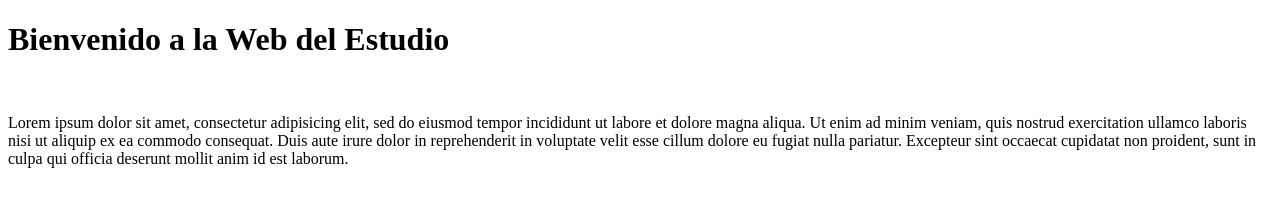
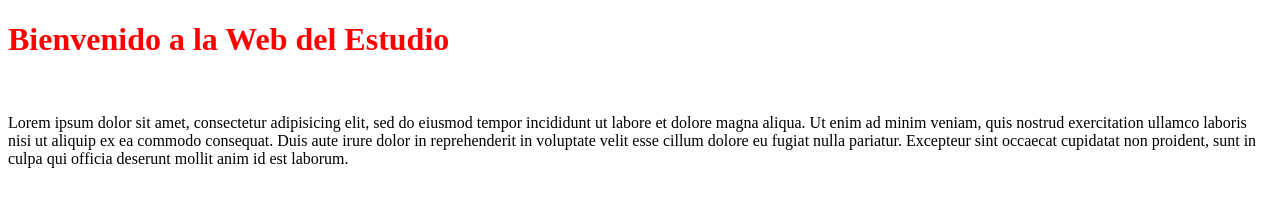
Before and after one commit to DavidITT/pagina-web, a plain HTML site: page index.html in a window 1280 px wide. Drawn offline with Linux system fonts and the light colour scheme.

Commit message:
Cambio de titulos color rojo

```diff
--- a/index.html
+++ b/index.html
@@ -5,7 +5,7 @@
 	<title>Estudio fotografico Fotocol2000</title>
 </head>
 <body>
-	<h1>Bienvenido a la Web del Estudio </h1>
+	<h1 style="color: red" >Bienvenido a la Web del Estudio</h1>
 	<br />
 	<p>Lorem ipsum dolor sit amet, consectetur adipisicing elit, sed do eiusmod
 	tempor incididunt ut labore et dolore magna aliqua. Ut enim ad minim veniam,
```
